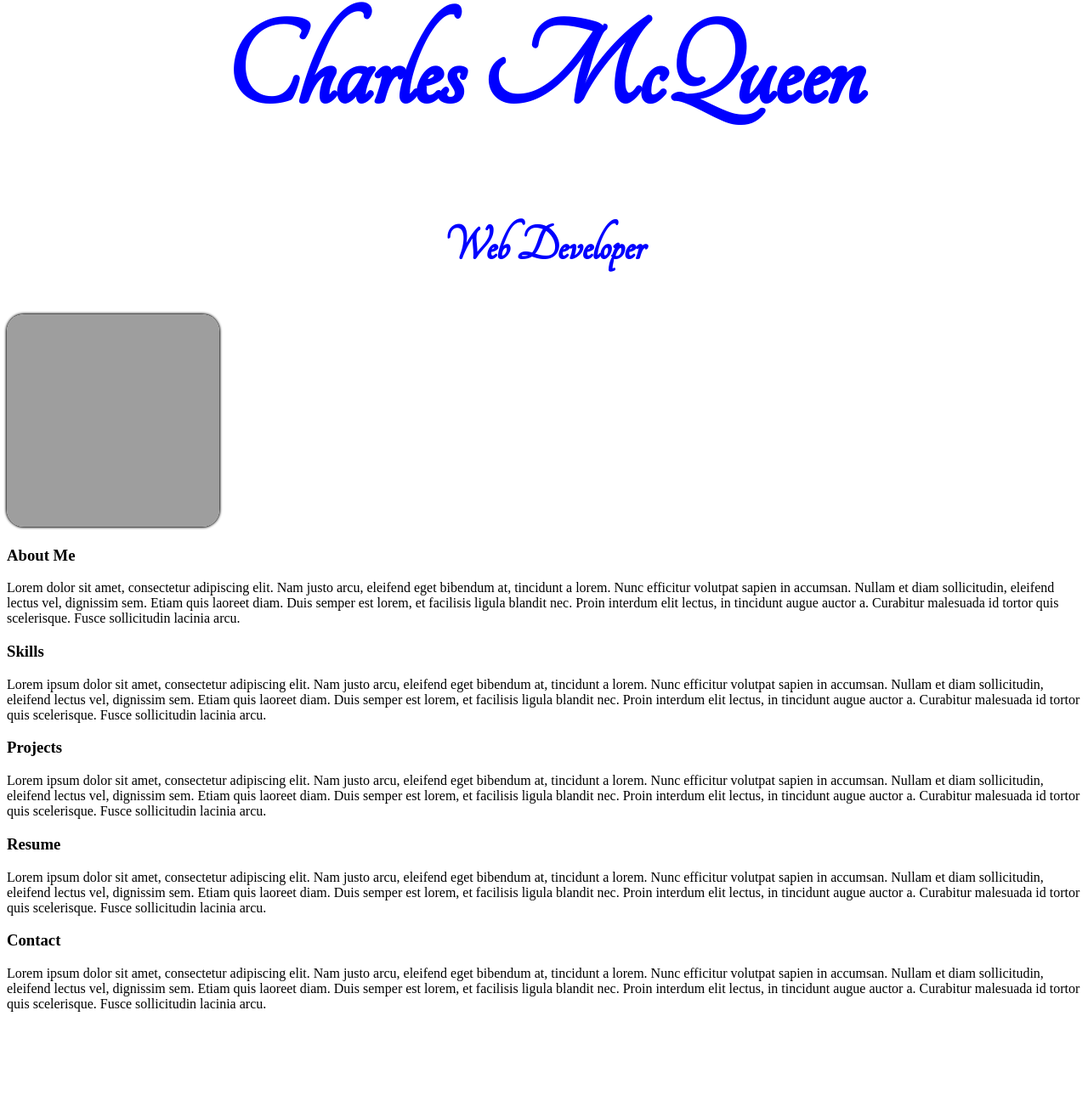
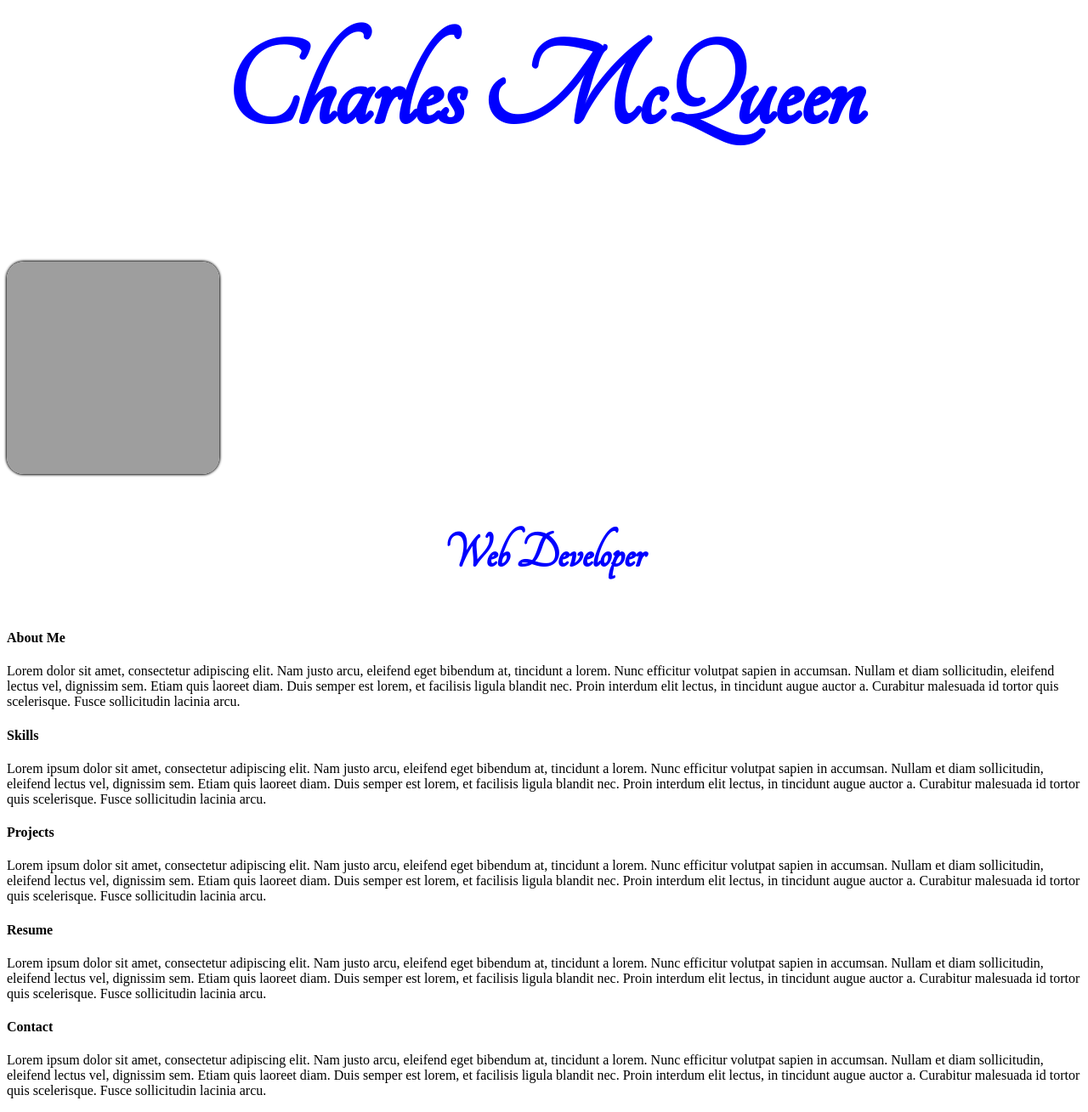
Before and after one commit to cmcqueen1987/cmcqueen1987.github.io, a website: page index.html in a window 1280 px wide. Shown: the part 92-1401 px from the top of the page at 85% size. Before the commit the page ends 1299 px from the top, so only its background shows below. Drawn offline with nearby package versions, Linux system fonts and the light colour scheme; grey boxes are pictures that could not be loaded.

Commit message:
changes to title page. photo changes

```diff
--- a/index.html
+++ b/index.html
@@ -10,18 +10,19 @@
       <script src="index.js" type="text/javascript" charset="utf-8" defer></script>
     </head>
     <body class="container-fluid">
-      <h1>Charles McQueen</h1>
-      <h2>Web Developer</h2>
+      <h2>Charles McQueen</h2>
       <img src="https://media.licdn.com/mpr/mpr/shrinknp_200_200/AAEAAQAAAAAAAAvuAAAAJDczNDhlMjgyLTMwYjEtNDI1ZC04ODczLTA4MTVjN2ZmMWJiMg.jpg" class="centered" height="250" width="250">
-      <h3>About Me</h3>
+      <h3>Web Developer</h3>
+
+      <h4>About Me</h4>
       <p>Lorem     dolor sit amet, consectetur adipiscing elit. Nam justo arcu, eleifend eget bibendum at, tincidunt a lorem. Nunc efficitur volutpat sapien in accumsan. Nullam et diam sollicitudin, eleifend lectus vel, dignissim sem. Etiam quis laoreet diam. Duis semper est lorem, et facilisis ligula blandit nec. Proin interdum elit lectus, in tincidunt augue auctor a. Curabitur malesuada id tortor quis scelerisque. Fusce sollicitudin lacinia arcu.</p>
-      <h3>Skills</h3>
+      <h4>Skills</h4>
       <p>Lorem ipsum dolor sit amet, consectetur adipiscing elit. Nam justo arcu, eleifend eget bibendum at, tincidunt a lorem. Nunc efficitur volutpat sapien in accumsan. Nullam et diam sollicitudin, eleifend lectus vel, dignissim sem. Etiam quis laoreet diam. Duis semper est lorem, et facilisis ligula blandit nec. Proin interdum elit lectus, in tincidunt augue auctor a. Curabitur malesuada id tortor quis scelerisque. Fusce sollicitudin lacinia arcu.</p>
-      <h3>Projects</h3>
+      <h4>Projects</h4>
       <p>Lorem ipsum dolor sit amet, consectetur adipiscing elit. Nam justo arcu, eleifend eget bibendum at, tincidunt a lorem. Nunc efficitur volutpat sapien in accumsan. Nullam et diam sollicitudin, eleifend lectus vel, dignissim sem. Etiam quis laoreet diam. Duis semper est lorem, et facilisis ligula blandit nec. Proin interdum elit lectus, in tincidunt augue auctor a. Curabitur malesuada id tortor quis scelerisque. Fusce sollicitudin lacinia arcu.</p>
-      <h3>Resume</h3>
+      <h4>Resume</h4>
       <p>Lorem ipsum dolor sit amet, consectetur adipiscing elit. Nam justo arcu, eleifend eget bibendum at, tincidunt a lorem. Nunc efficitur volutpat sapien in accumsan. Nullam et diam sollicitudin, eleifend lectus vel, dignissim sem. Etiam quis laoreet diam. Duis semper est lorem, et facilisis ligula blandit nec. Proin interdum elit lectus, in tincidunt augue auctor a. Curabitur malesuada id tortor quis scelerisque. Fusce sollicitudin lacinia arcu.</p>
-      <h3>Contact</h3>
+      <h4>Contact</h4>
       <p>Lorem ipsum dolor sit amet, consectetur adipiscing elit. Nam justo arcu, eleifend eget bibendum at, tincidunt a lorem. Nunc efficitur volutpat sapien in accumsan. Nullam et diam sollicitudin, eleifend lectus vel, dignissim sem. Etiam quis laoreet diam. Duis semper est lorem, et facilisis ligula blandit nec. Proin interdum elit lectus, in tincidunt augue auctor a. Curabitur malesuada id tortor quis scelerisque. Fusce sollicitudin lacinia arcu.</p>
     </body>
 </html>
--- a/main.css
+++ b/main.css
@@ -2,21 +2,21 @@ body {
   background: white;
 }
 
-h1 {
+h2 {
   color: blue;
   text-align: center;
   font-size: 150px;
   font-family: 'Tangerine', serif;
 }
 
-h2 {
+h3 {
   color: blue;
   text-align: center;
   font-size: 60px;
   font-family: 'Tangerine', serif;
 }
 
-h3 {
+h4 {
   color: black;
 }
 
```
